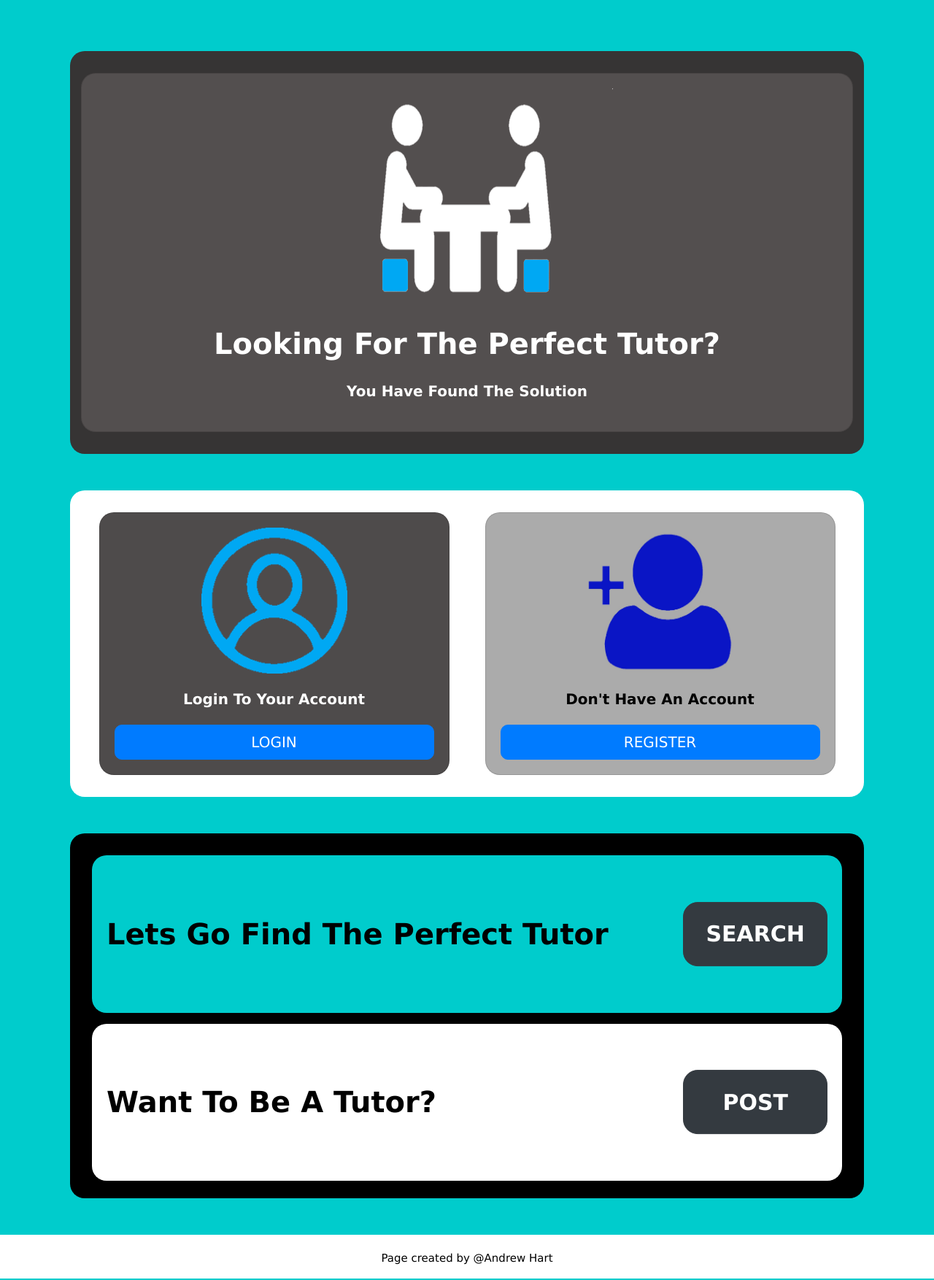
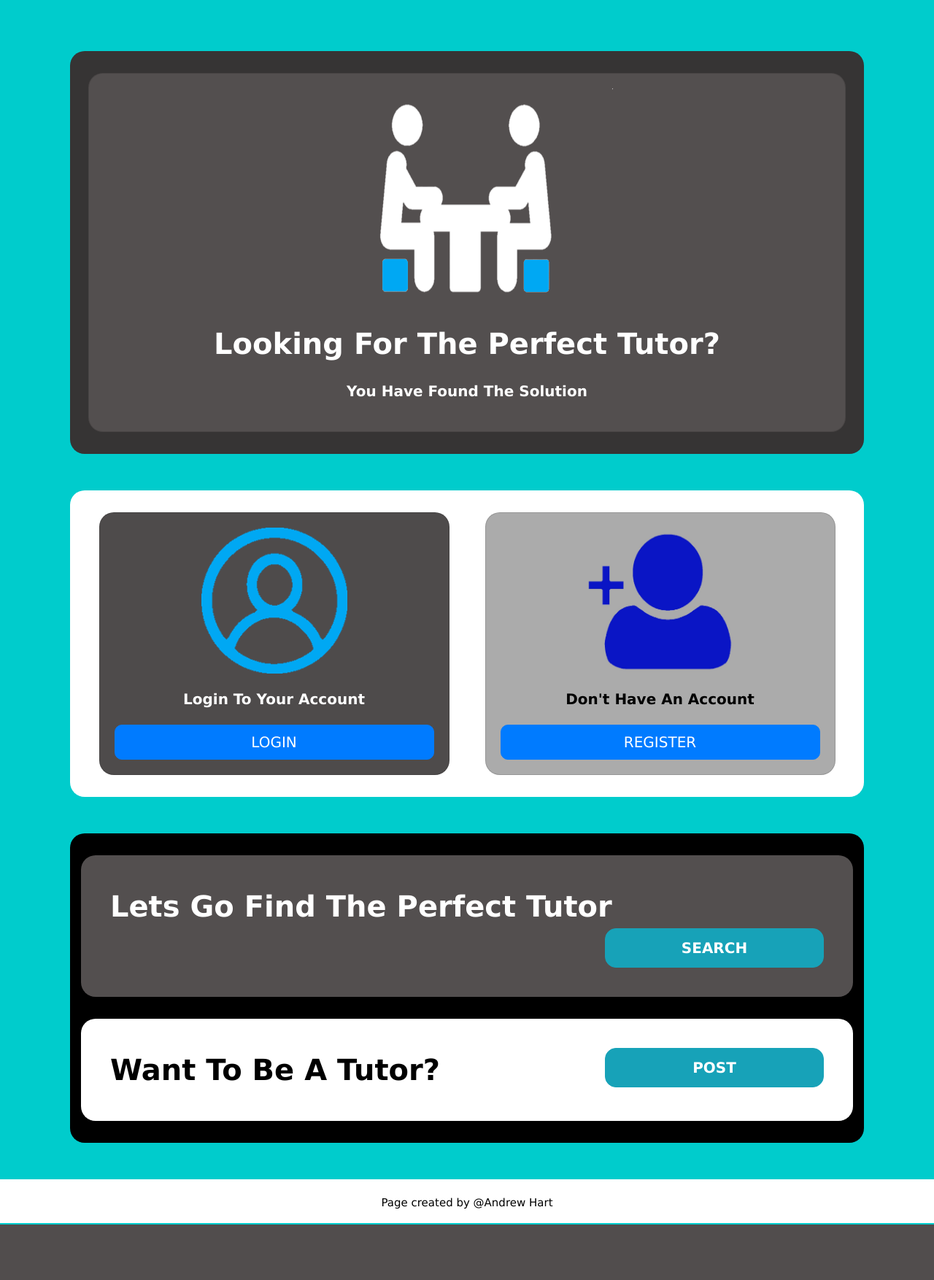
Before and after one commit to andy777-droid/Tutoring_Website, a PHP site: page /dashboard.html in a window 1280 px wide. Shown: the part 95-1849 px from the top of the page at 73% size. After the commit the page ends 1773 px from the top, so only its background shows below. Run offline with PHP 8.4, Linux system fonts and the light colour scheme.

Commit message:
fixed margins

```diff
--- a/prototypes/project2/dashboard.html
+++ b/prototypes/project2/dashboard.html
@@ -22,7 +22,7 @@
 
         <div class="image-frame-1">
             <div class="row">
-                <div class="card" style="width: 80rem; background-color: rgb(83, 79, 79)">
+                <div class="card" style="width: 80rem; background-color: rgb(83, 79, 79);">
                     <img class="card-img-top-2" src="tutor-home.png" alt="Card image cap">
                     <div class="card-body">
                         <div class="card-title-3">Looking For The Perfect Tutor?</div>
@@ -58,15 +58,20 @@
         </div>
 
         <div class="image-frame-3">
-            <div class="top-bar">
-                <div class="main-sentence-4">Lets Go Find The Perfect Tutor</div>
-                <button class="btn btn-dark">SEARCH</button>
+            <div class="row">
+                <div class="col-sm" style="background-color:rgb(83, 79, 79);border-radius: 20px; height: fit-content; padding: 40px; margin-bottom: 30px;">
+                    <div class="card-title-4" style="color: white;">Lets Go Find The Perfect Tutor</div>
+                    <button class="btn btn-info">SEARCH</button>
+                </div>
             </div>
 
-            <div class="bottom-bar">
-                <div class="main-sentence-4">Want To Be A Tutor?</div>
-                <button class="btn btn-dark">POST</button>
+            <div class="row">
+                <div class="col-sm" style="background-color: white; border-radius: 20px; height: fit-content; padding: 40px;">
+                    <div class="card-title-4">Want To Be A Tutor?</div>
+                    <button class="btn btn-info">POST</button>
+                </div>
             </div>
+
         </div>
     </div>
 
--- a/prototypes/project2/design.css
+++ b/prototypes/project2/design.css
@@ -62,7 +62,7 @@ header {
     margin-left: auto;
     margin-bottom: 50px;
     border-radius: 20px;
-    padding: 30px;
+    padding: 30px 40px 30px 40px;
 }
 
 .image-frame-1:hover {
@@ -88,7 +88,7 @@ header {
 
 .image-frame-3 {
     width: 85%;
-    height: 500px;
+    height: fit-content;
     text-align: center;
     background-color: black;
     margin-right: auto;
@@ -106,25 +106,6 @@ header {
 .main-icon {
     width: 50%;
     margin: 0 auto;
-}
-
-.top-bar {
-    display: block;
-    height: 49%;
-    background-color: #00cccc;
-    border-radius: 20px;
-    padding: 20px;
-    margin-bottom: 15px;
-    position: relative;
-}
-
-.bottom-bar {
-    display: block;
-    height: 49%;
-    background-color: white;
-    border-radius: 20px;
-    padding: 20px;
-    position: relative;
 }
 
 .card {
@@ -169,35 +150,24 @@ header {
     margin-bottom: 20px;
 }
 
-.main-sentence-4 {
+.card-title-4 {
     font-size: 40px;
+    color: black;
     font-weight: bold;
-    color: black;
     float: left;
-    margin: 0;
-    position: relative;
-    top: 50%;
-    -ms-transform: translateY(-50%);
-    transform: translateY(-50%);
 }
 
 .btn-primary {
     border-radius: 10px;
 }
 
-.btn-dark {
-    width: 20%;
-    height: 50%;
-    font-size: 30px;
+.btn-info {
+    border-radius: 15px;
+    width: 300px;
+    float: right;
+    font-size: 20px;
     font-weight: bold;
-    font-family: Verdana, Geneva, Tahoma, sans-serif;
-    margin: 0;
-    position: relative;
-    top: 50%;
-    -ms-transform: translateY(-50%);
-    transform: translateY(-50%);
-    float: right;
-    border-radius: 20px;
+    line-height: 40px;
 }
 
 .register-form {
```
